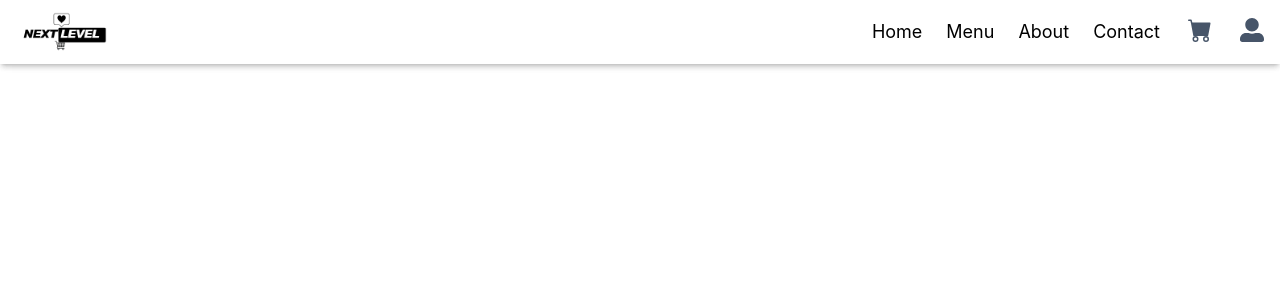
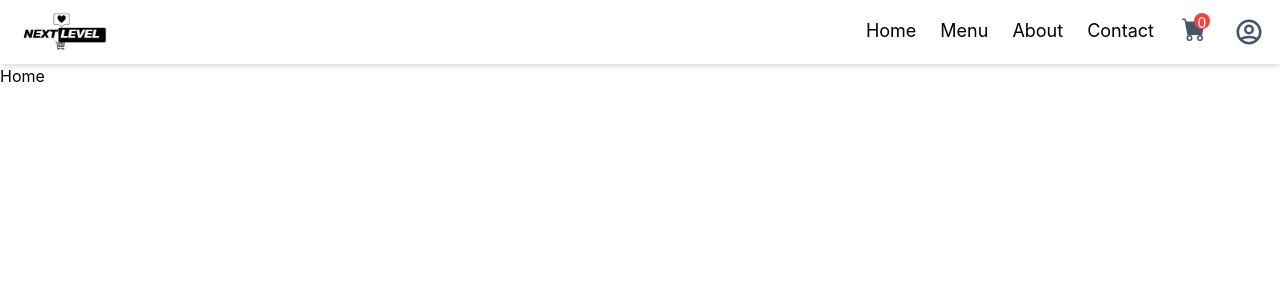
Before and after one commit to dnidimaneesha/MERN-Stack-WebApp, a React (Create React App) app in the folder frontend/: page / in a window 1280 px wide. Shown: the top 300 px of the page. Built offline with nearby package versions, Linux system fonts and the light colour scheme.

Commit message:
Create pages

```diff
--- a/frontend/src/App.js
+++ b/frontend/src/App.js
@@ -1,9 +1,12 @@
+import { Outlet } from "react-router-dom";
 import Header from "./component/Header";
-
 function App() {
   return (
-    <div className='fixed shadow-md w-full h-16'>
+    <div>
       <Header/>
+      <main className="pt-16">
+        <Outlet/>
+      </main>
     </div>
   )
 };
--- a/frontend/src/component/header.js
+++ b/frontend/src/component/header.js
@@ -1,11 +1,15 @@
-import React from 'react'
+import React, { useState } from 'react'
 import logo from "../assest/logo.png"
 import { Link } from 'react-router-dom'
-import {FaUserAlt} from "react-icons/fa"
+import {HiOutlineUserCircle} from "react-icons/hi"
 import{BsCartFill} from "react-icons/bs"
 
 
 const Header = () => {
+  const [showMenu,setShowMenu] = useState(false);
+  const handleShow = () =>{
+    setShowMenu(preve => !preve)
+  }
   return (
     <header className='fixed shadow-md w-full h-16 px-2 md:px-4'>
 
@@ -24,11 +28,21 @@ const Header = () => {
             <Link to={"about"}>About</Link>
             <Link to={"contact"}>Contact</Link>
           </nav>
-          <div className="text-2xl text-slate-600">
+          <div className="text-2xl text-slate-600 relative cursor-pointer">
           <BsCartFill/>
+          <div className="absolute -top-1 -right-1 text-white bg-red-500 h-4 w-4 p-0 m-0 rounded-full text-sm text-center">0</div>
           </div>
-          <div className="text-2xl text-slate-600">
-            <FaUserAlt/>
+          <div className="text-slate-600"onClick={handleShow}>
+          <div className="text-3xl cursor-pointer">
+          <HiOutlineUserCircle/>
+          </div>
+          {
+            showMenu && (
+          <div className="absolute right-2 bg-white py-2  shadow drop-shadow-md flex flex-col min-w-[120px] text-center">
+          <p className="whitespace-nowrap cursor-pointer">New Product</p>
+          <Link to={"login"} className="whitespace-nowrap cursor-pointer">login </Link>
+          </div>
+            )}
           </div>
         </div>
 
--- a/frontend/src/index.js
+++ b/frontend/src/index.js
@@ -4,11 +4,21 @@ import './index.css';
 import App from './App';
 import reportWebVitals from './reportWebVitals';
 import {createBrowserRouter,createRoutesFromElements,creeateRoutesFromElements,Route,RouterProvider} from 'react-router-dom';
+import Home from './page/Home';
+import Menu from './page/Menu';
+import About from './page/About';
+import Contact from './page/Contact';
+import Login from './page/login';
 
 const router = createBrowserRouter(
   createRoutesFromElements(
     <Route path='/' element={<App/>}>
-    </Route>
+    <Route index element={<Home/>}/>
+    <Route path='menu' element={<Menu/>}/>
+    <Route path='about' element={<About/>}/>
+    <Route path='contact' element={<Contact/>}/>
+    <Route path='login' element={<Login/>}/>
+  </Route>
   )
 )
 
--- /dev/null
+++ b/frontend/src/page/About.js
@@ -0,0 +1,9 @@
+import React from 'react'
+
+const About = () => {
+  return (
+    <div>About</div>
+  )
+}
+
+export default About
--- /dev/null
+++ b/frontend/src/page/Contact.js
@@ -0,0 +1,9 @@
+import React from 'react'
+
+const Contact = () => {
+  return (
+    <div>Contact</div>
+  )
+}
+
+export default Contact
--- /dev/null
+++ b/frontend/src/page/Home.js
@@ -0,0 +1,9 @@
+import React from 'react'
+
+const Home = () => {
+  return (
+    <div>Home</div>
+  )
+}
+
+export default Home
--- /dev/null
+++ b/frontend/src/page/Menu.js
@@ -0,0 +1,9 @@
+import React from 'react'
+
+const Menu = () => {
+  return (
+    <div>Menu</div>
+  )
+}
+
+export default Menu
--- /dev/null
+++ b/frontend/src/page/login.js
@@ -0,0 +1,9 @@
+import React from 'react'
+
+const Login = () => {
+  return (
+    <div>Login</div>
+  )
+}
+
+export default Login
--- /dev/null
+++ b/frontend/src/page/newProduct.js
@@ -0,0 +1,9 @@
+import React from 'react'
+
+const NewProduct = () => {
+  return (
+    <div>N</div>
+  )
+}
+
+export default NewProduct
```
